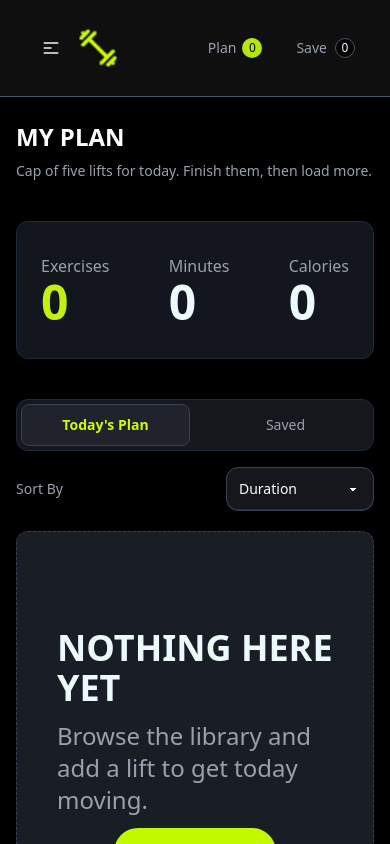
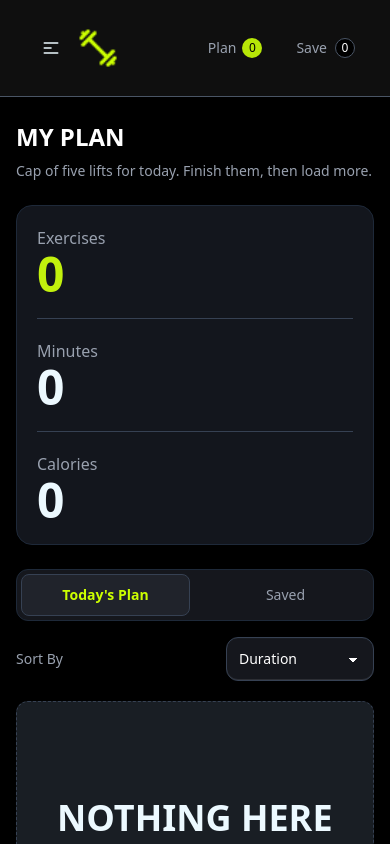
Before and after one commit to rahadshek/fit-log2, a Next.js app: page /my-plan in a window 390 px wide. Shown: the top 844 px of the page. Built offline with nearby package versions, Linux system fonts and the light colour scheme.

Commit message:
add a divider in overview  and responsive

```diff
--- a/src/components/overview/OverviewCard.tsx
+++ b/src/components/overview/OverviewCard.tsx
@@ -1,4 +1,3 @@
-
 import Exercises from "./Exercises";
 import Minutes from "./Minutes";
 import Calories from "./Calories";
@@ -9,12 +8,18 @@ type OverviewCardProps = {
 
 const OverviewCard = ({ activeTab }: OverviewCardProps) => {
   return (
-    <div className="border border-gray-800 rounded-xl bg-[#13161d] flex justify-between items-center py-8 px-6  my-10">
-      <Exercises activeTab = {activeTab} />
+    <div className="my-6 grid grid-cols-1 divide-y divide-gray-700 rounded-2xl border border-gray-800 bg-[#13161d] px-5 shadow-lg sm:my-8 sm:grid-cols-2 sm:divide-y-0 sm:gap-5 sm:p-6 lg:grid-cols-3 lg:divide-x lg:divide-y-0 lg:gap-0 lg:p-8">
+      <div className="py-5 sm:py-2 lg:pr-6">
+        <Exercises activeTab={activeTab} />
+      </div>
 
-      <Minutes activeTab = {activeTab} />
+      <div className="py-5 sm:py-2 lg:px-6">
+        <Minutes activeTab={activeTab} />
+      </div>
 
-      <Calories activeTap = {activeTab} />
+      <div className="py-5 sm:py-2 lg:pl-6">
+        <Calories activeTap={activeTab} />
+      </div>
     </div>
   );
 };
```
